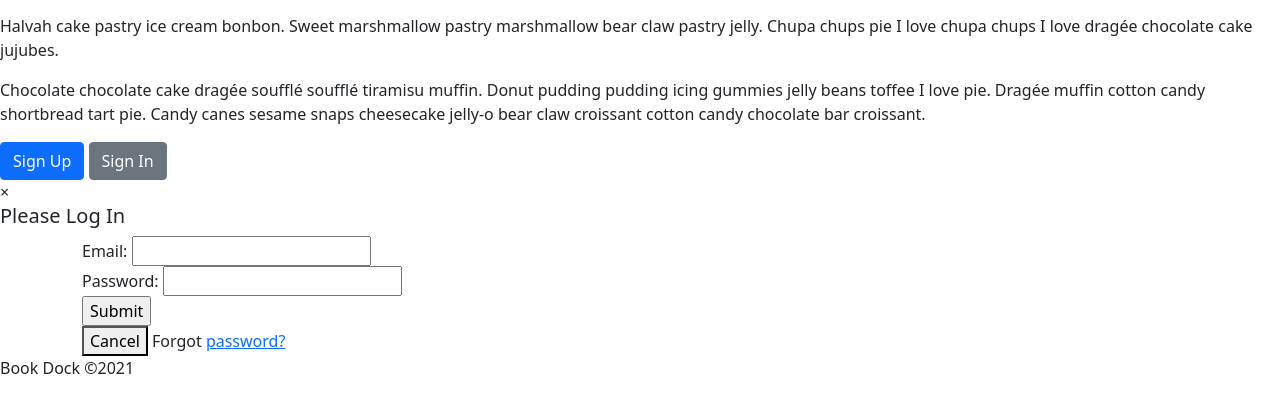
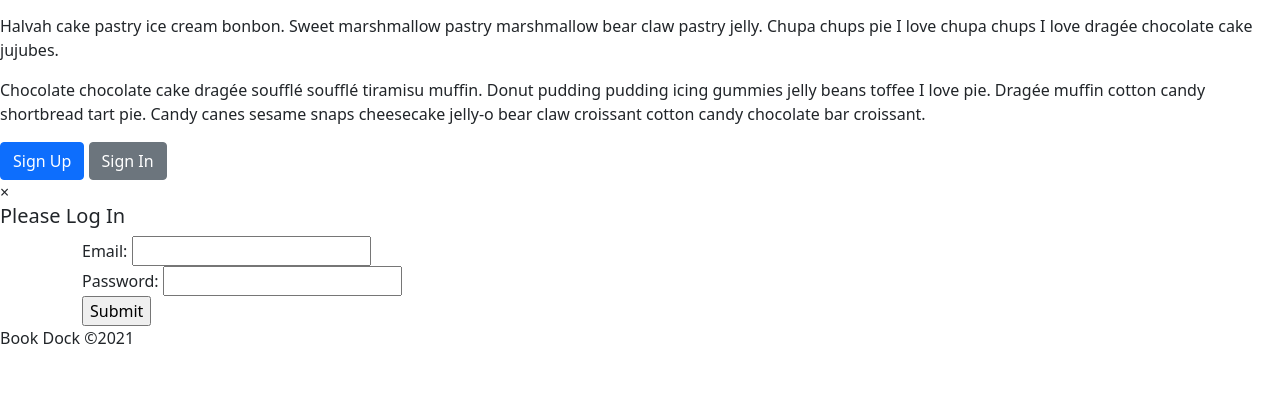
Before and after one commit to jacquetta/book_dock, a Flask app: page / in a window 1280 px wide. Shown: the part 380-800 px from the top of the page. Run offline with Flask 2, Linux system fonts and the light colour scheme; some libraries are stand-ins or nearby versions.

Commit message:
removed cancel buttons and forgot password btn and links

```diff
--- a/templates/homepage.html
+++ b/templates/homepage.html
@@ -54,12 +54,12 @@
                 <br>
                 <input type="submit" id="loginSubmit">
             </div>
-            <div class="container">
+            <!-- <div class="container">
                 {# will create a event function for cancel btn #}
                 <button class="cancelbtn">Cancel</button>
 
                 {# will look into forgot password #}
-                <span class="password">Forgot <a href="#">password?</a></span>
+                 <span class="password">Forgot <a href="#">password?</a></span> -->
             </div>
         </form>
     </div>
```
